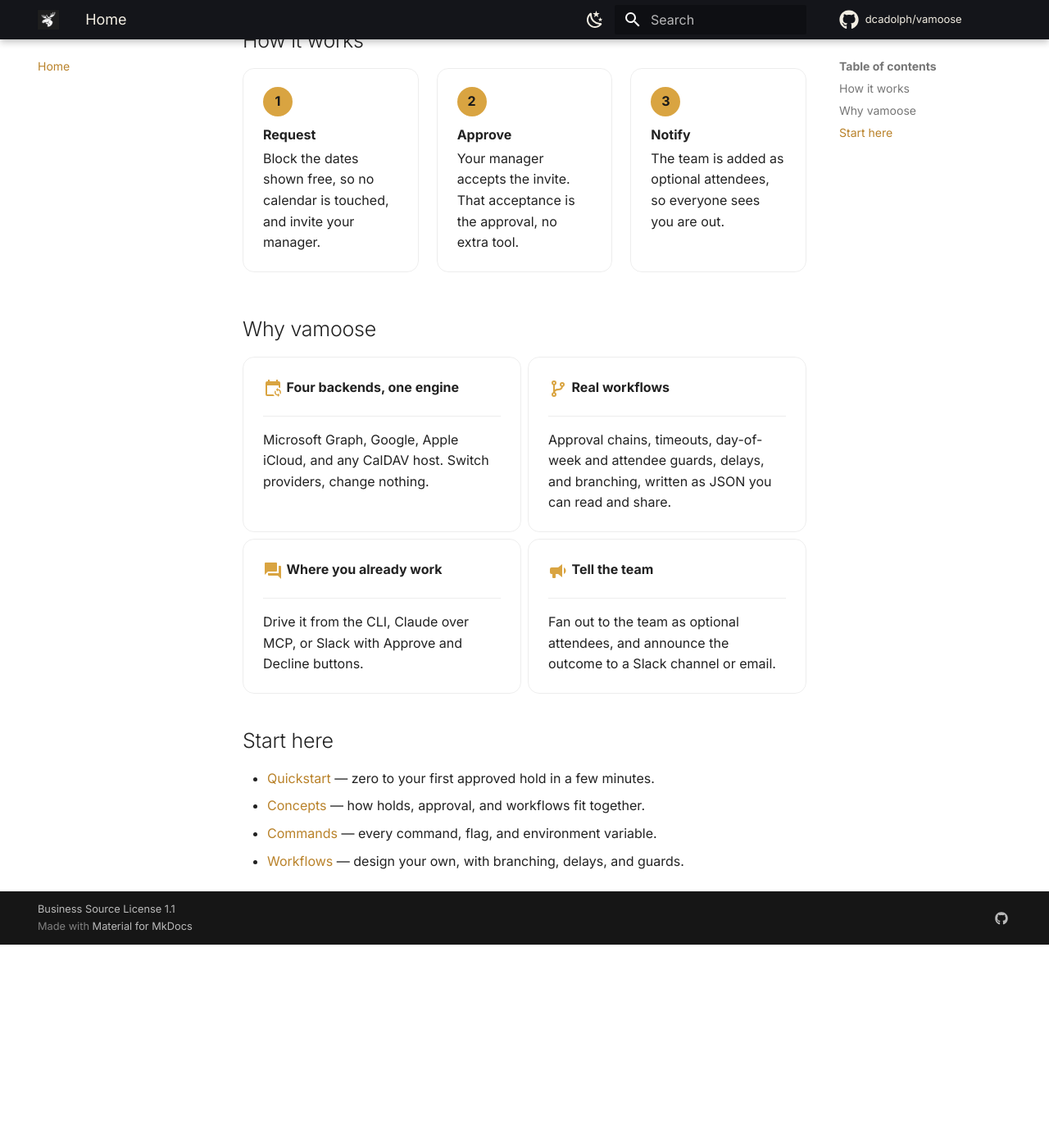
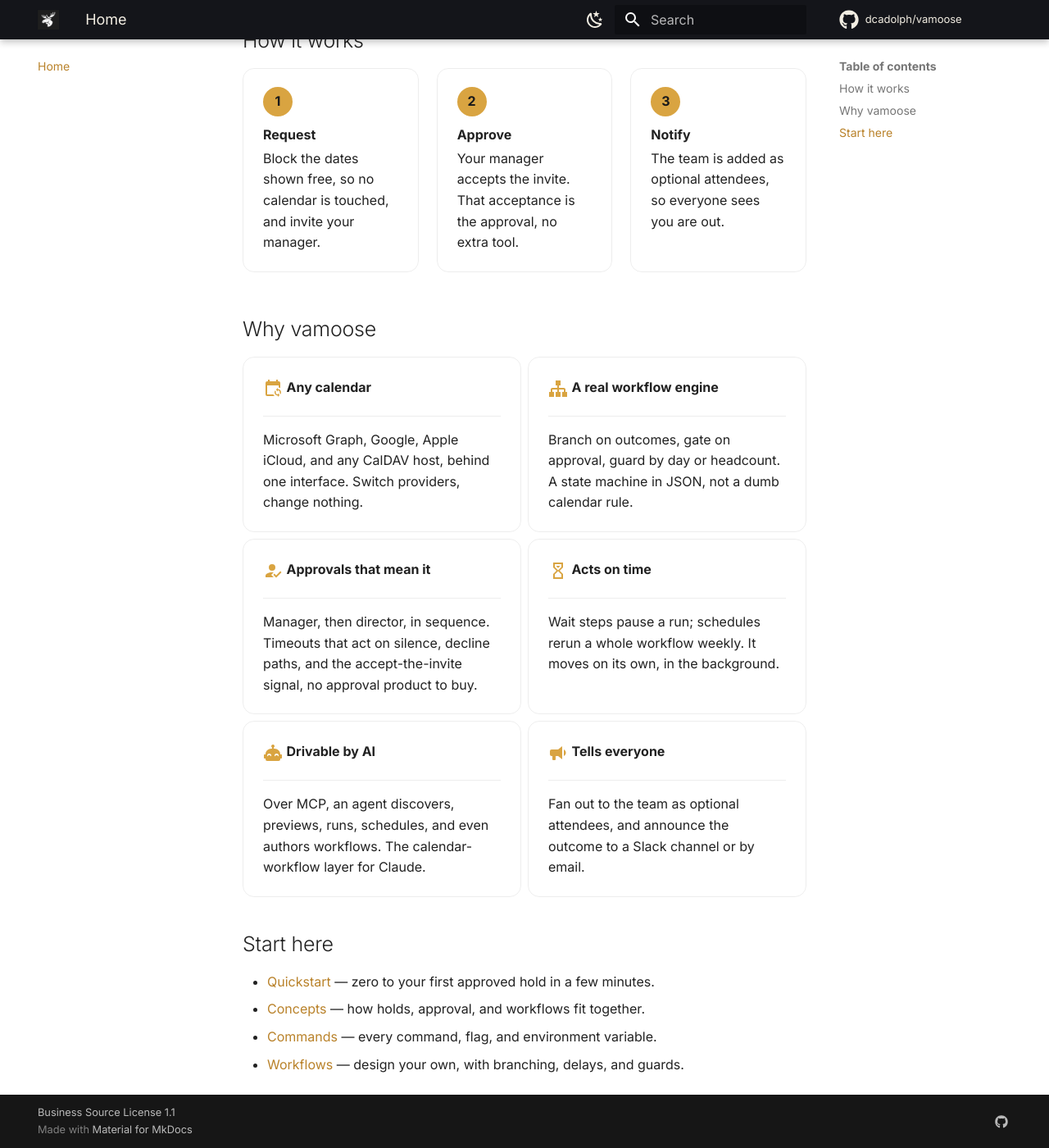
Before and after one commit to dcadolph/vamoose, an MkDocs documentation site: the page built from docs/README.md, in a window 1280 px wide and 1400 px high, scrolled down 1146 px. Shown: the whole window at 82% size. Built offline with MkDocs 1.6.1 and Material for MkDocs 9.7.7, drawn with Linux system fonts in a browser that asks for light colours; comment, search, counter and statistics services are not loaded; before the commit the page ends 2298 px from its top, so only the background shows below that.

Commit message:
Show off the workflow engine and AI-agent layer on the landing page

```diff
--- a/docs/README.md
+++ b/docs/README.md
@@ -43,29 +43,41 @@
 
 <div class="grid cards" markdown>
 
--   :material-calendar-sync:{ .lg .middle } __Four backends, one engine__
+-   :material-calendar-sync:{ .lg .middle } __Any calendar__
 
     ---
 
-    Microsoft Graph, Google, Apple iCloud, and any CalDAV host. Switch providers, change nothing.
+    Microsoft Graph, Google, Apple iCloud, and any CalDAV host, behind one interface. Switch providers, change nothing.
 
--   :material-source-branch:{ .lg .middle } __Real workflows__
+-   :material-sitemap:{ .lg .middle } __A real workflow engine__
 
     ---
 
-    Approval chains, timeouts, day-of-week and attendee guards, delays, and branching, written as JSON you can read and share.
+    Branch on outcomes, gate on approval, guard by day or headcount. A state machine in JSON, not a dumb calendar rule.
 
--   :material-forum:{ .lg .middle } __Where you already work__
+-   :material-account-check:{ .lg .middle } __Approvals that mean it__
 
     ---
 
-    Drive it from the CLI, Claude over MCP, or Slack with Approve and Decline buttons.
+    Manager, then director, in sequence. Timeouts that act on silence, decline paths, and the accept-the-invite signal, no approval product to buy.
 
--   :material-bullhorn:{ .lg .middle } __Tell the team__
+-   :material-timer-sand:{ .lg .middle } __Acts on time__
 
     ---
 
-    Fan out to the team as optional attendees, and announce the outcome to a Slack channel or email.
+    Wait steps pause a run; schedules rerun a whole workflow weekly. It moves on its own, in the background.
+
+-   :material-robot-happy:{ .lg .middle } __Drivable by AI__
+
+    ---
+
+    Over MCP, an agent discovers, previews, runs, schedules, and even authors workflows. The calendar-workflow layer for Claude.
+
+-   :material-bullhorn:{ .lg .middle } __Tells everyone__
+
+    ---
+
+    Fan out to the team as optional attendees, and announce the outcome to a Slack channel or by email.
 
 </div>
 
```
Also changed, not shown: README.md (+1 -1 lines).
